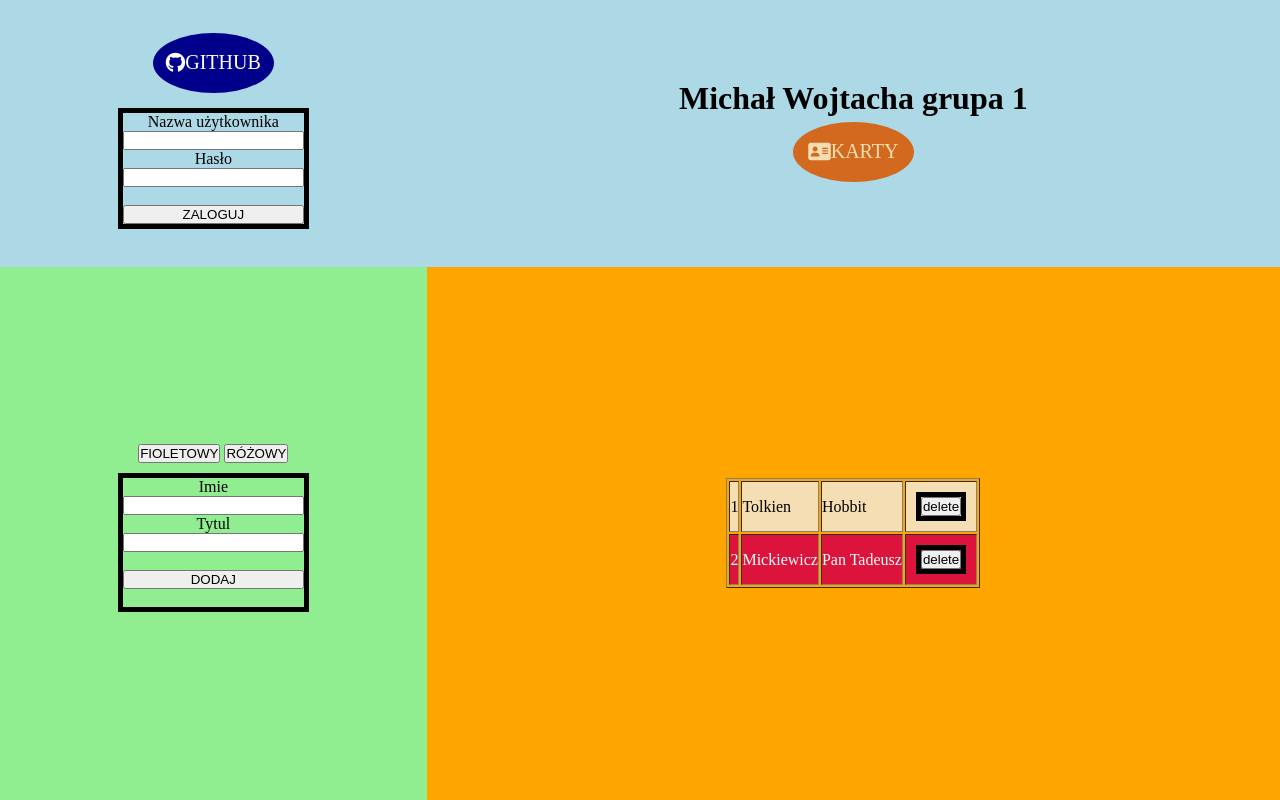
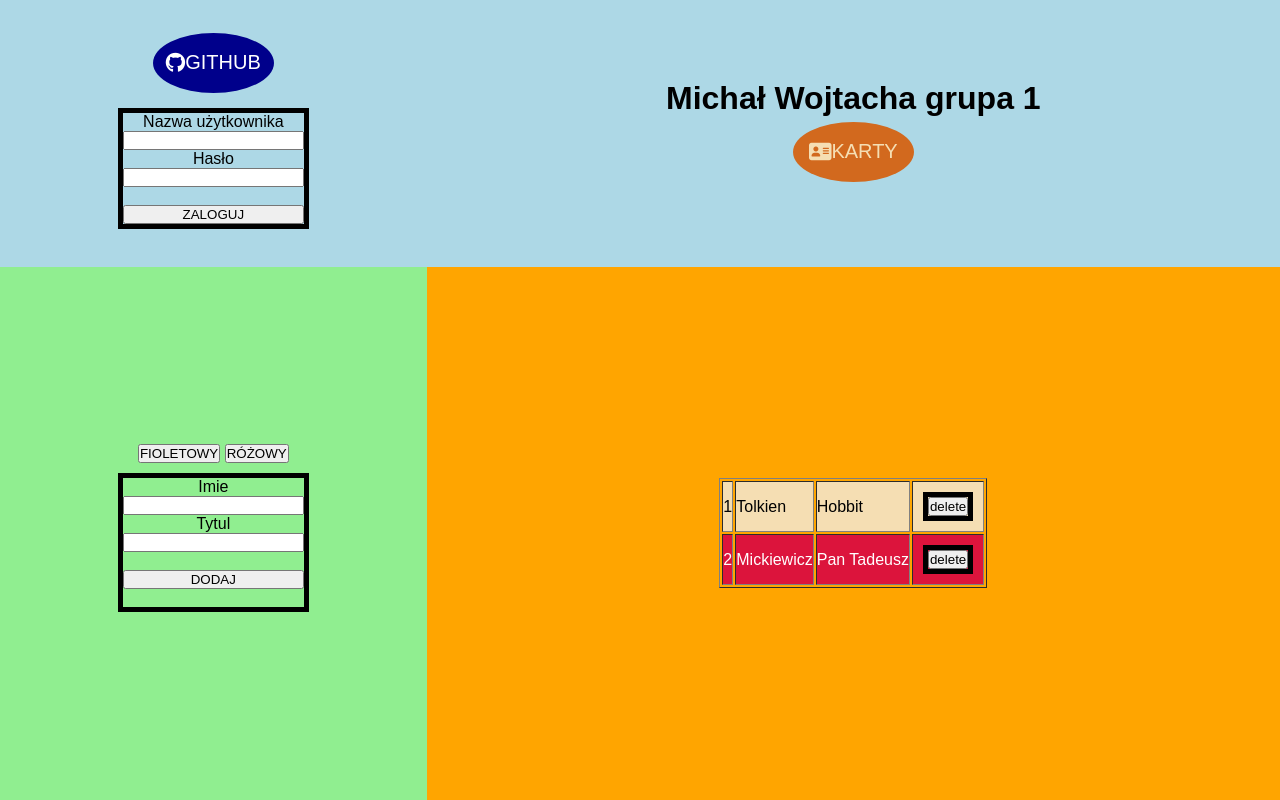
Before and after one commit to 3ti-2020/crud-wiele-do-wielu-michal-wojtacha, a PHP site: page / in a window 1280 px wide. Run offline with PHP 8.4, Linux system fonts and the light colour scheme; data comes from the database, SQL or seed files in the repository; data that the repository does not hold is empty; some libraries are stand-ins or nearby versions.

Commit message:
Zmiana czcionki

```diff
--- a/style.css
+++ b/style.css
@@ -1,6 +1,7 @@
 *{
     margin: 0;
     padding: 0;
+    font-family: Arial, Helvetica, sans-serif;
 }
 body{
     height: 100vh;
```
